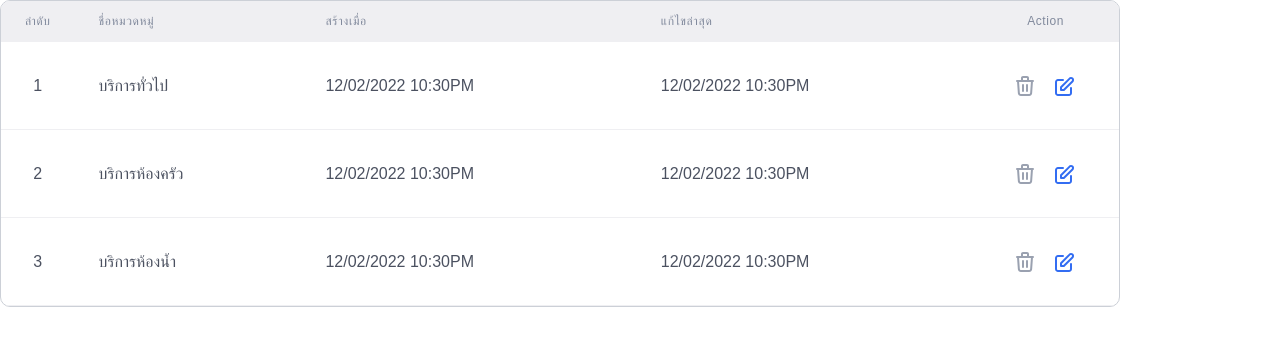
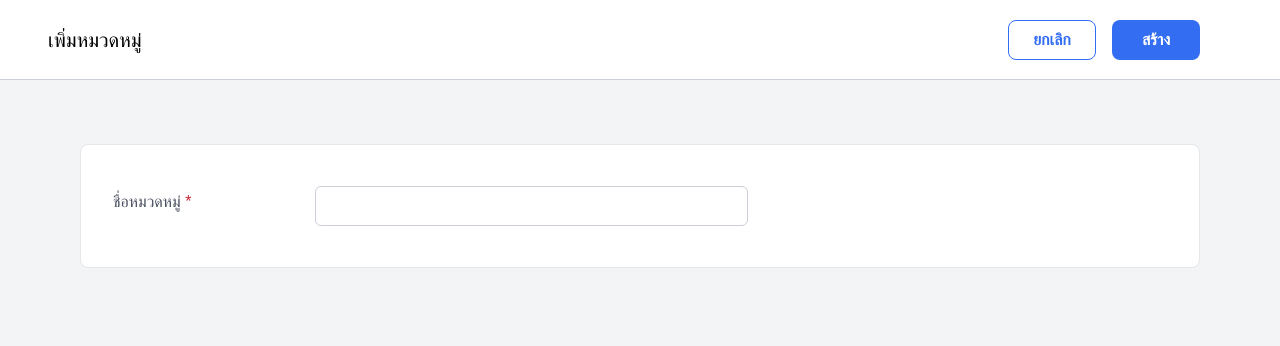
Before and after one commit to napatwongchr/home-service-2, a React (Create React App) app in the folder client/: page /login in a window 1280 px wide. Shown: the top 346 px of the page. Built offline with nearby package versions, Linux system fonts and the light colour scheme.

Commit message:
feat: add create service category

```diff
--- a/client/src/App.js
+++ b/client/src/App.js
@@ -4,6 +4,7 @@ import HomePage from "./pages/HomePage";
 import ServiceList from "./pages/ServiceList";
 import LoginPage from "./pages/LoginPage";
 import ViewServiceCategory from "./components/ServiceCategory/ViewServiceCategory";
+import CreateServiceCategory from "./components/ServiceCategory/CreateServiceCategory";
 
 function App() {
   return (
@@ -13,7 +14,7 @@ function App() {
     //   <Route path="/register" element={<RegisterPage />} />
     //   <Route path="/login" element={<LoginPage />} />
     // </Routes>
-    <ViewServiceCategory />
+    <CreateServiceCategory />
   );
 }
 
--- /dev/null
+++ b/client/src/components/ServiceCategory/CreateServiceCategory.js
@@ -0,0 +1,96 @@
+import binIcon from "../../asset/image/serviceCategory/bin-icon.svg";
+import editIcon from "../../asset/image/serviceCategory/edit-icon.svg";
+import warningICon from "../../asset/image/serviceCategory/warning-icon.svg";
+import {
+  Container,
+  Box,
+  Text,
+  Flex,
+  FormLabel,
+  Image,
+  Table,
+  Thead,
+  Tbody,
+  Tr,
+  Th,
+  Td,
+  TableContainer,
+  Modal,
+  ModalOverlay,
+  ModalContent,
+  ModalHeader,
+  ModalFooter,
+  ModalBody,
+  Button,
+  useDisclosure,
+  Input,
+} from "@chakra-ui/react";
+
+const CreateServiceCategory = () => {
+  return (
+    <Container bg="#F3F4F6" maxW="100%" height="100vh" paddingLeft="0px">
+      <Flex
+        className="create-service-field"
+        direction="column"
+        alignItems={"center"}
+        width="100vw"
+        height="100vh"
+      >
+        <Flex
+          className="create-service-category-bar"
+          bg="white"
+          borderBottom={"1px"}
+          borderColor="gray.300"
+          width="100%"
+          height={"80px"}
+          justify={"space-between"}
+          alignItems="center"
+        >
+          <Text textStyle="h2" marginLeft="3rem" color="utility.black">
+            เพิ่มหมวดหมู่
+          </Text>
+          <Flex
+            className="button-group"
+            justifyContent="space-between"
+            width="12rem"
+            marginRight="5rem"
+          >
+            <Button
+              bg="white"
+              color="blue.600"
+              border="1px"
+              borderColor="blue.600"
+              width={"5.5rem"}
+            >
+              ยกเลิก
+            </Button>
+            <Button width={"5.5rem"} onSubmit={{}}>
+              สร้าง
+            </Button>
+          </Flex>
+        </Flex>
+        <Flex
+          className="create-service-input"
+          direction={"row"}
+          justify="left"
+          paddingLeft={"2rem"}
+          alignItems={"center"}
+          bg="white"
+          border="1px"
+          borderColor="gray.200"
+          borderRadius={"8px"}
+          width={"1120px"}
+          height="124px"
+          marginTop="4rem"
+        >
+          <FormLabel>
+            ชื่อหมวดหมู่ <span style={{ color: "#C82438" }}> * </span>
+          </FormLabel>
+          <Input width={"433px"} marginLeft="7rem" />
+        </Flex>
+      </Flex>
+    </Container>
+  );
+};
+
+export default CreateServiceCategory;
```
